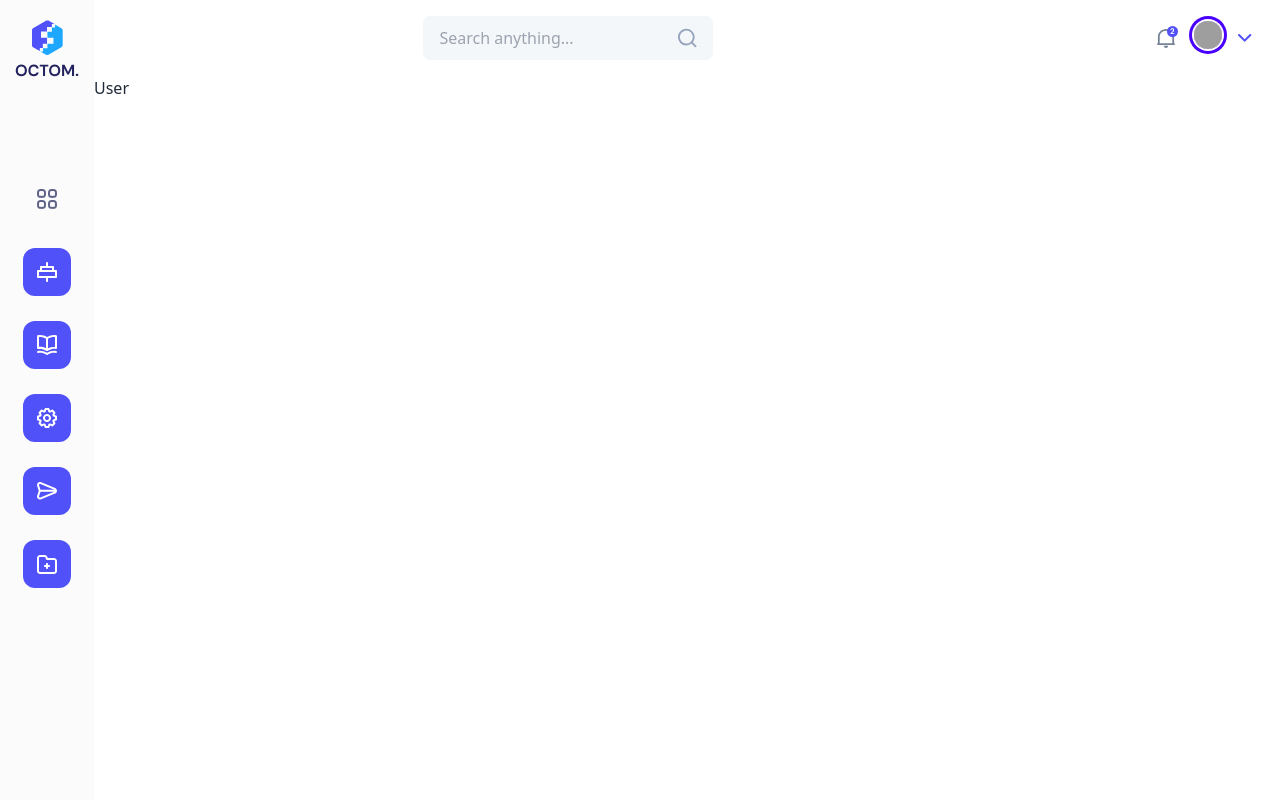
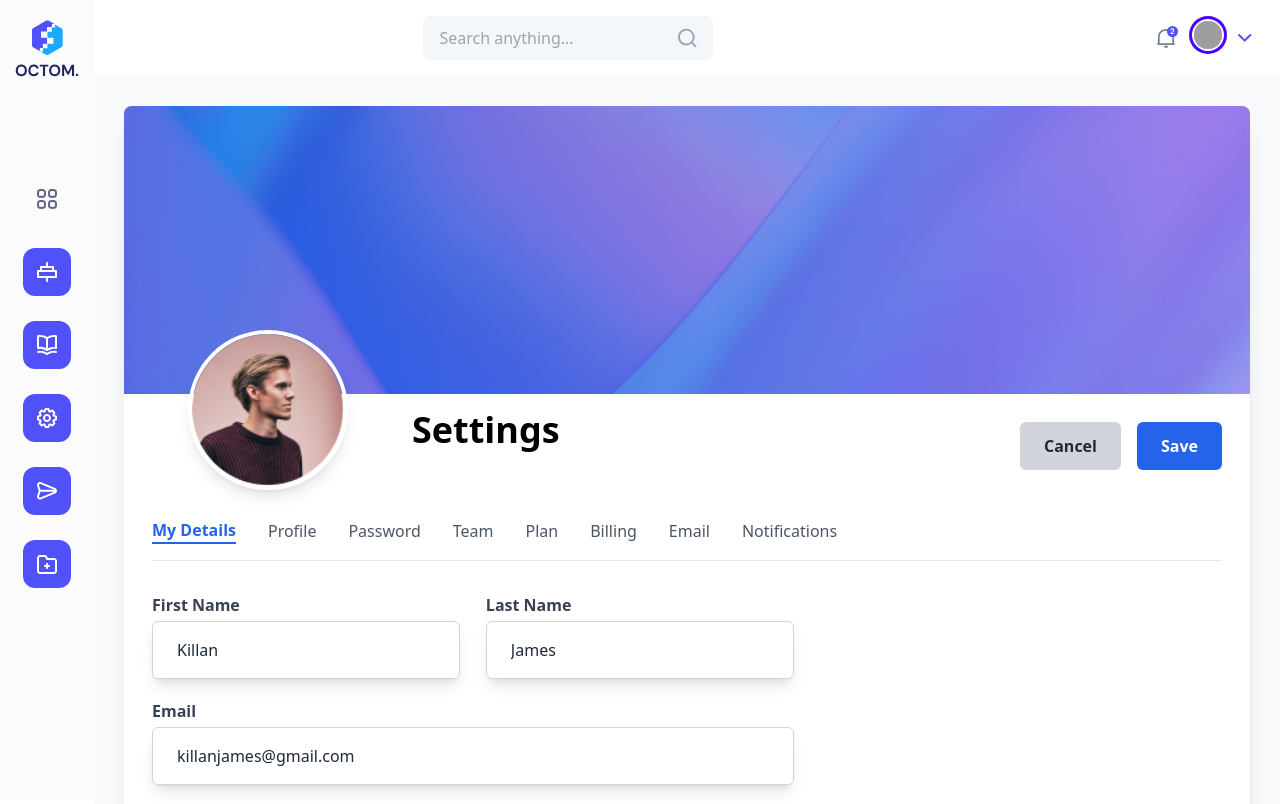
Before and after one commit to LochinbekKarimov2006/8_6_dar, a React (Vite) app: page /user in a window 1280 px wide. Built offline with nearby package versions, Linux system fonts and the light colour scheme; grey boxes are pictures that could not be loaded.

Commit message:
user qoshildi

```diff
--- a/src/App.jsx
+++ b/src/App.jsx
@@ -2,7 +2,7 @@ import React from 'react'
 import { createBrowserRouter,RouterProvider } from 'react-router-dom'
 import MainLayout from './layout/MainLayout'
 import Home from './pages/Home'
-import User from './pages/User'
+import AboutUser from './pages/User'
 function App() {
   const router=createBrowserRouter([
     {
@@ -15,7 +15,7 @@ function App() {
         },
         {
           path:"/user",
-          element:<User/>
+          element:<AboutUser/>
         }
       ]
     }
--- a/src/components/Navbar.jsx
+++ b/src/components/Navbar.jsx
@@ -1,4 +1,5 @@
 import React from "react";
+import { Link } from "react-router-dom";
 
 function Navbar() {
   return (
@@ -55,11 +56,14 @@ function Navbar() {
           </svg>
         </button>
         <button>
+          <Link to="/user">
+
           <div className="avatar">
             <div className="ring-primary ring-offset-base-100 w-7 rounded-full ring ring-offset-2">
               <img src="https://img.daisyui.com/images/stock/photo-1534528741775-53994a69daeb.webp" />
             </div>
           </div>
+          </Link>
         </button>
         <button>
           <svg
--- a/src/layout/MainLayout.jsx
+++ b/src/layout/MainLayout.jsx
@@ -9,7 +9,7 @@ function MainLayout() {
         <Menyu/>
          <div className='w-[100%]'>
            <Navbar/>
-           <div className='overflow-y-auto h-[80vh]'>
+           <div className='overflow-y-auto h-[91vh]'>
            <Outlet/>
            </div>
          </div>
--- a/src/pages/User.jsx
+++ b/src/pages/User.jsx
@@ -1,9 +1,151 @@
-import React from 'react'
+import React, { useState } from "react";
+import asosiyRasm from "../img/asosiy.png";
+import profilRasm from "../img/profil.png";
 
-function User() {
+const AboutUser = () => {
+  const [firstName, setFirstName] = useState("Killan");
+  const [lastName, setLastName] = useState("James");
+  const [email, setEmail] = useState("killanjames@gmail.com");
+  const [role, setRole] = useState("Product Designer");
+
+  const handleSubmit = (e) => {
+    e.preventDefault();
+    console.log({ firstName, lastName, email, role });
+  };
+
   return (
-    <div>User</div>
-  )
-}
+    <div className="bg-gray-50 min-h-screen flex items-center justify-center p-[30px]">
+      <div className="w-full bg-white shadow-xl rounded-lg overflow-hidden">
+        <div className="relative h-72 bg-gradient-to-r from-blue-600 to-purple-400">
+          <img
+            className="absolute top-0 w-full h-full object-cover opacity-30"
+            src={asosiyRasm}
+            alt="Header"
+          />
+          <div className="absolute left-16 -bottom-24">
+            <img
+              className=" w-40 h-40  rounded-full border-4 border-white shadow-lg"
+              src= {profilRasm}
+              alt="Profile"
+            />
+          </div>
+          <div className="absolute  -bottom-14 left-72">
+            <h1 className="text-4xl  font-bold text-black">Settings</h1>
+          </div>
+        </div>
+        <div className="flex justify-end space-x-4 p-7">
+          <button className="bg-gray-300 text-gray-800 font-semibold py-3 px-6 rounded-md hover:bg-gray-400 transition duration-300">
+            Cancel
+          </button>
+          <button className="bg-blue-600 text-white font-semibold py-3 px-6 rounded-md hover:bg-blue-700 transition duration-300">
+            Save
+          </button>
+        </div>
 
-export default User
+        <div className="p-5 px-7">
+          <form onSubmit={handleSubmit}>
+            <div className="flex space-x-8 border-b pb-4 mb-8">
+              <button className="text-blue-600 font-semibold border-b-2 border-blue-600">
+                My Details
+              </button>
+              {[
+                "Profile",
+                "Password",
+                "Team",
+                "Plan",
+                "Billing",
+                "Email",
+                "Notifications",
+              ].map((item) => (
+                <button
+                  key={item}
+                  className="text-gray-600 hover:text-blue-600 transition"
+                >
+                  {item}
+                </button>
+              ))}
+            </div>
+
+            <div className="mt-4 flex flex-col w-[60%]">
+              <div className="flex w-[100%] justify-between">
+
+              <div className="w-[48%]">
+                <label className="block text-gray-700 font-semibold">
+                  First Name
+                </label>
+                <input
+                  type="text"
+                  value={firstName}
+                  onChange={(e) => setFirstName(e.target.value)}
+                  className="mt-1 block w-full px-6 py-4 border border-gray-300 rounded-md shadow-lg focus:outline-none focus:ring-2 focus:ring-blue-500 transition-all duration-300"
+                />
+              </div>
+              <div className="w-[48%]">
+                <label className="block text-gray-700 font-semibold">
+                  Last Name
+                </label>
+                <input
+                  type="text"
+                  value={lastName}
+                  onChange={(e) => setLastName(e.target.value)}
+                  className="mt-1 block w-full px-6 py-4 border border-gray-300 rounded-md shadow-lg focus:outline-none focus:ring-2 focus:ring-blue-500 transition-all duration-300"
+                />
+              </div>
+              </div>
+
+              <div className="mt-5">
+                <label className="block text-gray-700 font-semibold">
+                  Email
+                </label>
+                <input
+                  type="email"
+                  value={email}
+                  onChange={(e) => setEmail(e.target.value)}
+                  className="mt-1 block w-full px-6 py-4 border border-gray-300 rounded-md shadow-lg focus:outline-none focus:ring-2 focus:ring-blue-500 transition-all duration-300"
+                />
+              </div>
+            </div>
+
+            <div className="mt-8 w-[60%]">
+              <label className="block text-gray-700 font-semibold">
+                Upload Image
+              </label>
+              <div className="mt-1 w-full border-dashed border-2 border-gray-300 rounded-md shadow-lg p-8 text-center hover:border-blue-500 transition-all duration-300">
+                <svg
+                  className="mx-auto h-16 w-16 text-gray-400"
+                  fill="none"
+                  stroke="currentColor"
+                  viewBox="0 0 24 24"
+                >
+                  <path
+                    strokeLinecap="round"
+                    strokeLinejoin="round"
+                    strokeWidth="2"
+                    d="M7 16V8a2 2 0 012-2h6a2 2 0 012 2v8m-2 4h4a2 2 0 002-2V10a2 2 0 00-2-2h-4"
+                  />
+                </svg>
+                <p className="mt-2 text-gray-600">
+                  Click to upload or drag and drop
+                  <br />
+                  SVG, PNG, JPG, or GIF (max, 800x400px)
+                </p>
+              </div>
+            </div>
+
+            <div className="mt-10 w-[60%]">
+              <label className="block text-gray-700 font-semibold">Role</label>
+              <input
+                type="text"
+                value={role}
+                onChange={(e) => setRole(e.target.value)}
+                className="mt-1 block w-full px-4 py-4 border border-gray-300 rounded-md shadow-lg focus:outline-none focus:ring-2 focus:ring-blue-500 transition-all duration-300"
+              />
+            </div>
+          </form>
+        </div>
+      </div>
+    </div>
+  );
+};
+
+export default AboutUser;
```
Also changed, not shown: src/pages/Home.jsx (+13 -1 lines), src/img/asosiy.png (added), src/img/profil.png (added).
